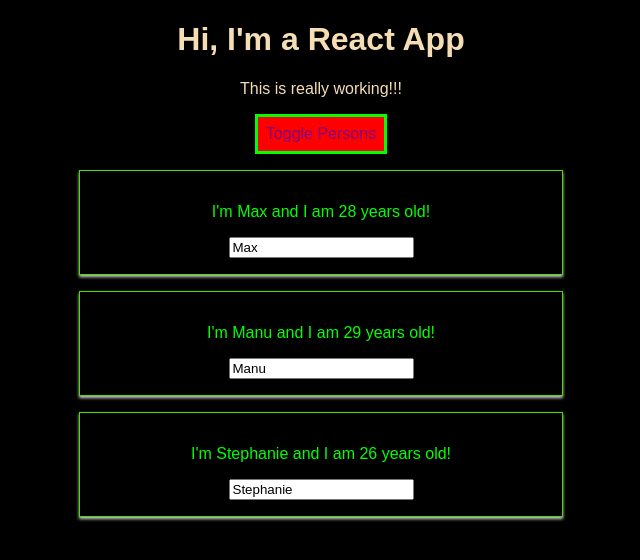
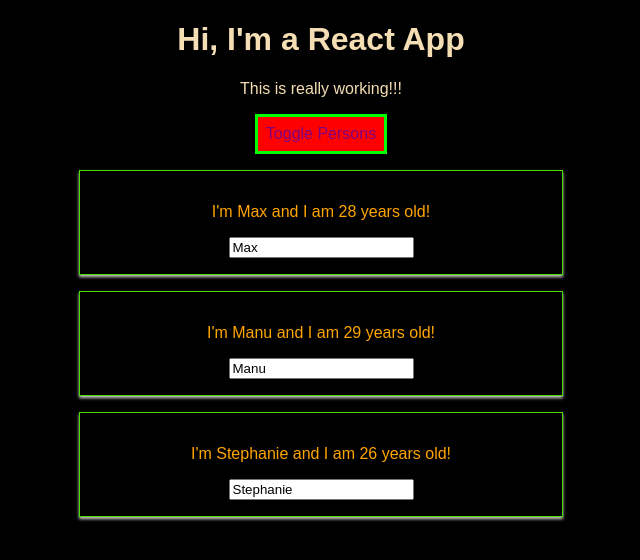
Before and after one commit to BogdanAndrijevski/react-first-project, a React (Create React App) app: page / in a window 1280 px wide. Both pictures are taken after a click on the button "Toggle Persons". Shown: the top 560 px of the page, without its empty margins (319-959 px from the left). Built offline with nearby package versions, Linux system fonts and the light colour scheme.

Commit message:
styled components - tut 70

```diff
--- a/package.json
+++ b/package.json
@@ -6,7 +6,8 @@
     "radium": "^0.26.0",
     "react": "^16.12.0",
     "react-dom": "^16.12.0",
-    "react-scripts": "1.1.5"
+    "react-scripts": "1.1.5",
+    "styled-components": "^4.4.1"
   },
   "scripts": {
     "start": "react-scripts start",
--- a/src/App.js
+++ b/src/App.js
@@ -1,6 +1,6 @@
 import React, { Component } from 'react';
 import './App.css';
-import Radium, { StyleRoot } from 'radium';
+
 import Person from './Person/Person';
 
 class App extends Component {
@@ -93,7 +93,7 @@ class App extends Component {
     }
 
     return (
-      <StyleRoot>
+
         <div className="App">
           <h1>Hi, I'm a React App</h1>
           <p className={classes.join(' ')}>This is really working!!!</p>
@@ -102,12 +102,12 @@ class App extends Component {
             onClick={this.togglePersonsHandler}>Toggle Persons</button>
           {persons}
         </div>
-      </StyleRoot>
+
     );
     // return React.createElement('div', {className: 'App'}, React.createElement('h1', null, 'Does this work now?'));
   }
 }
 
-export default Radium(App);
+export default App;
 
 // tut 70 e na red
--- a/src/Person/Person.css
+++ b/src/Person/Person.css
@@ -1,4 +1,4 @@
-.Person{
+/* .Person{
     width: 60%;
     margin: 16px auto;
     border: 1px solid rgb(70, 223, 0);
@@ -7,7 +7,7 @@
     text-align: center;
 }
 
-/* @media(min-width: 500px){
+@media(min-width: 500px){
     .Person{
         width:450px;
         color: red;
--- a/src/Person/Person.js
+++ b/src/Person/Person.js
@@ -1,9 +1,23 @@
 import React from 'react';
-import Radium from 'radium';
+import styled from 'styled-components';
 
-import './Person.css';
+// import './Person.css';
+const StyledDiv = styled.div`
 
-const person = ( props ) => {
+            width: 60%;
+            margin: 16px auto;
+            border: 1px solid rgb(70, 223, 0);
+            box-shadow: 0 2px 3px #ccc;
+            padding: 16px;
+            text-align: center;
+
+        @media(min-width: 500px){
+            width:450px;
+            color: orange;
+        }
+        `
+
+const person = (props) => {
     const style = {
         '@media (min-width: 500px)': {
             width: '450px',
@@ -11,12 +25,13 @@ const person = ( props ) => {
         }
     };
     return (
-        <div className="Person" style={style}>
-            <p onClick={props.click}>I'm {props.name} and I am {props.age} years old!</p>
-            <p>{props.children}</p>
+        // <div className="Person" style={style}>
+        <StyledDiv>
+            < p onClick={props.click} > I'm {props.name} and I am {props.age} years old!</p>
+            < p > {props.children}</p >
             <input type="text" onChange={props.changed} value={props.name} />
-        </div>
+        </StyledDiv>
     )
 };
 
-export default Radium(person);
+export default person;
```
Also changed, not shown: 1 other file (tests, documents, lock files or other folders).
